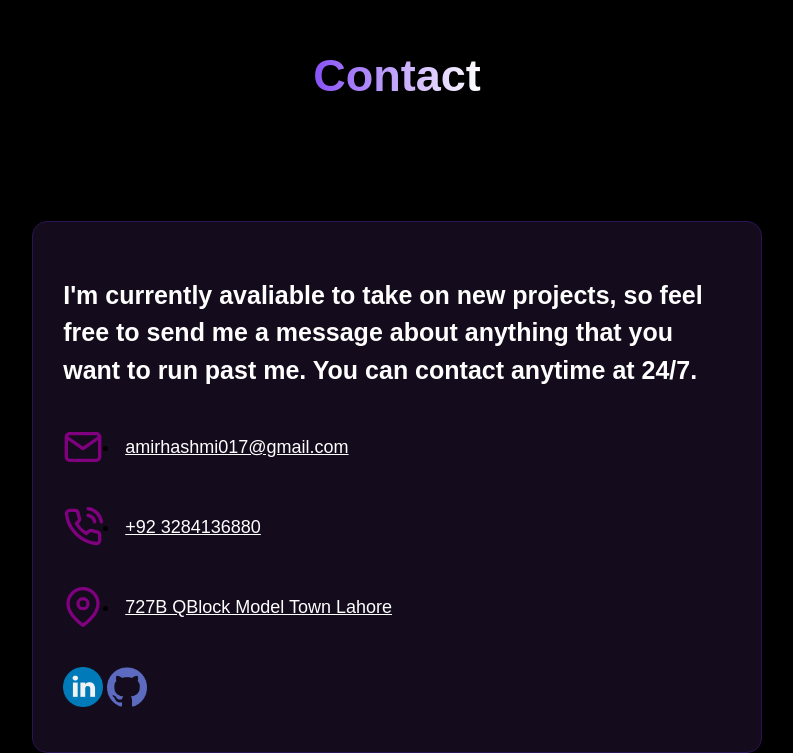
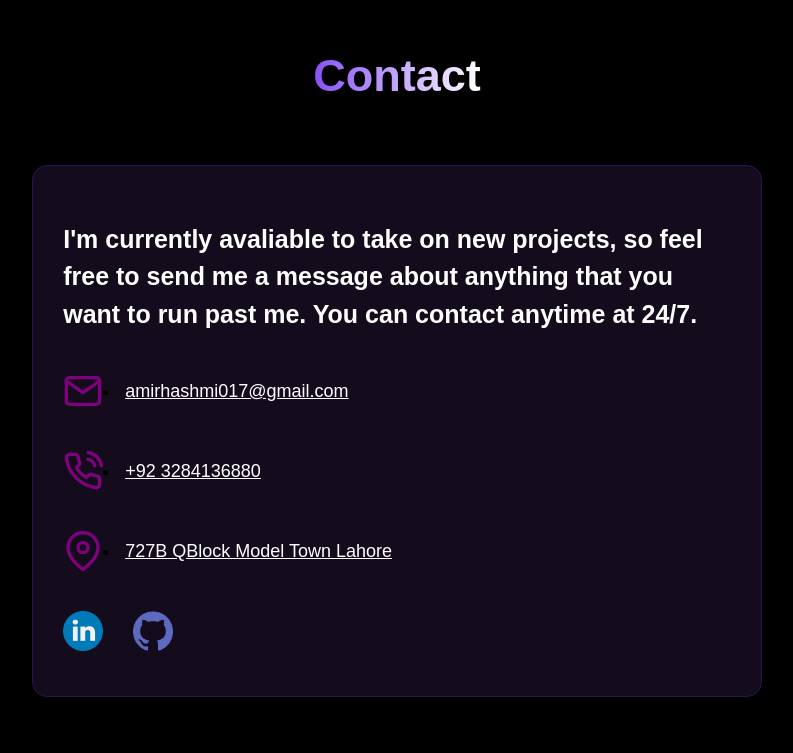
Before and after one commit to AmirHashmi017/Web-Development, a plain HTML site: page My Portfolio/My Portfolio.html in a window 1280 px wide. Shown: the part 4338-5091 px from the top of the page, without its empty margins (219-1012 px from the left). Drawn offline with Linux system fonts and the light colour scheme.

Commit message:
My Portfolio

```diff
--- a/My Portfolio/My Portfolio.css
+++ b/My Portfolio/My Portfolio.css
@@ -453,11 +453,11 @@ row-gap: 10vh;
 {
     margin-top: 20vh;
     width: 95vw;
-    height: 100vh;
+    height: 120vh;
     display: flex;
     flex-direction: column;
     align-items: center;
-    row-gap: 10vh;
+    row-gap: 3vh;
 }
 .contactcontainer{
     width:57vw;
@@ -468,8 +468,13 @@ border: 1px solid var(--tj-theme-secondary);
 box-sizing: border-box;
 flex-direction: column;
 row-gap: 5vh;
+margin-bottom: 5vh;
 border-radius: 15px;
     padding: 30px;
+}
+.contactcontainer:hover
+{
+    border:2px solid var(--tj-theme-primary)
 }
 .contactcontainer a
 {
@@ -491,3 +496,10 @@ border-radius: 15px;
     position: relative;
     top:-10px;
 }
+.logos
+{
+        display: flex;
+        /* justify-content: center; */
+        align-items: center;
+        column-gap: 30px;
+}
```
